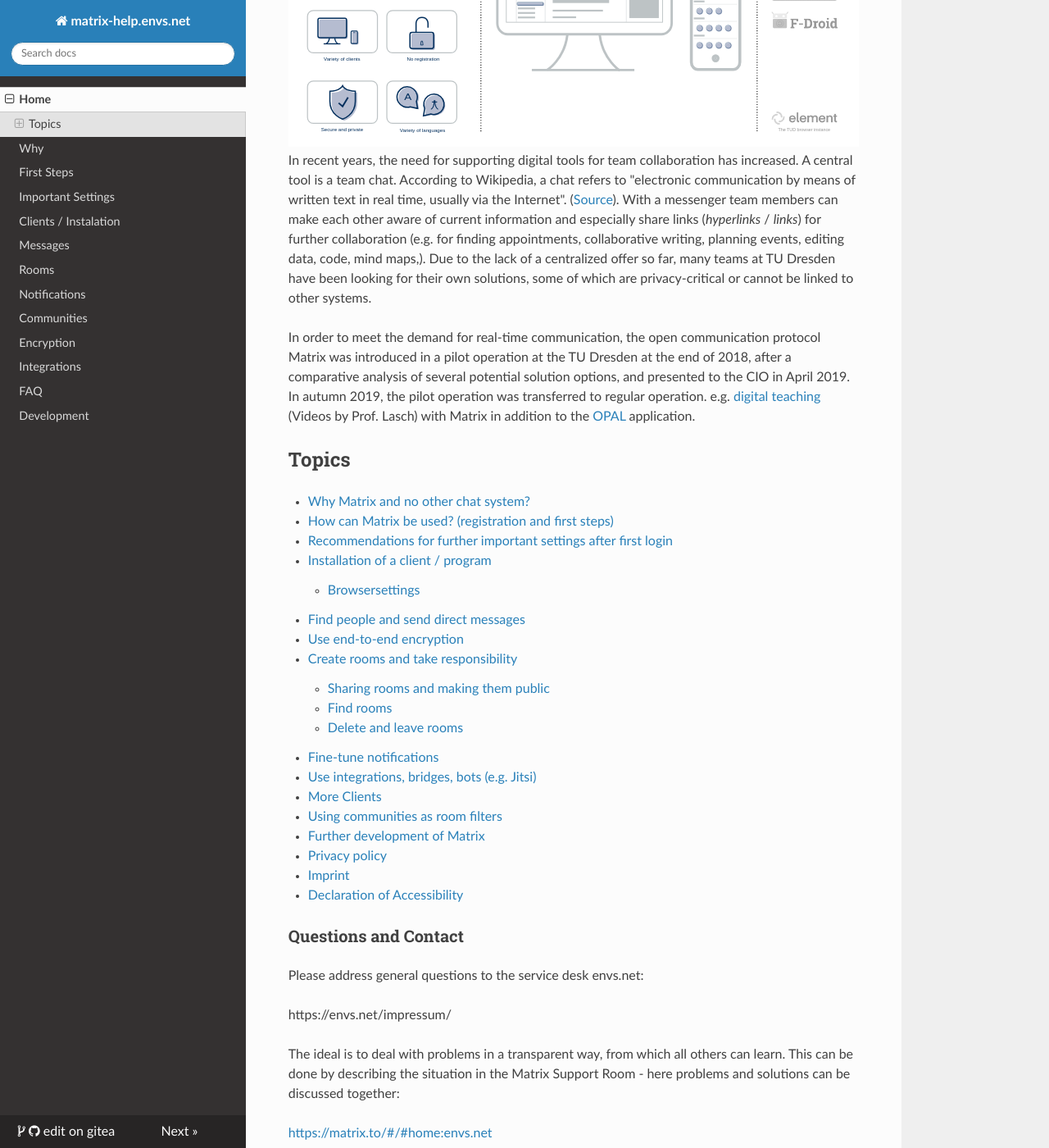
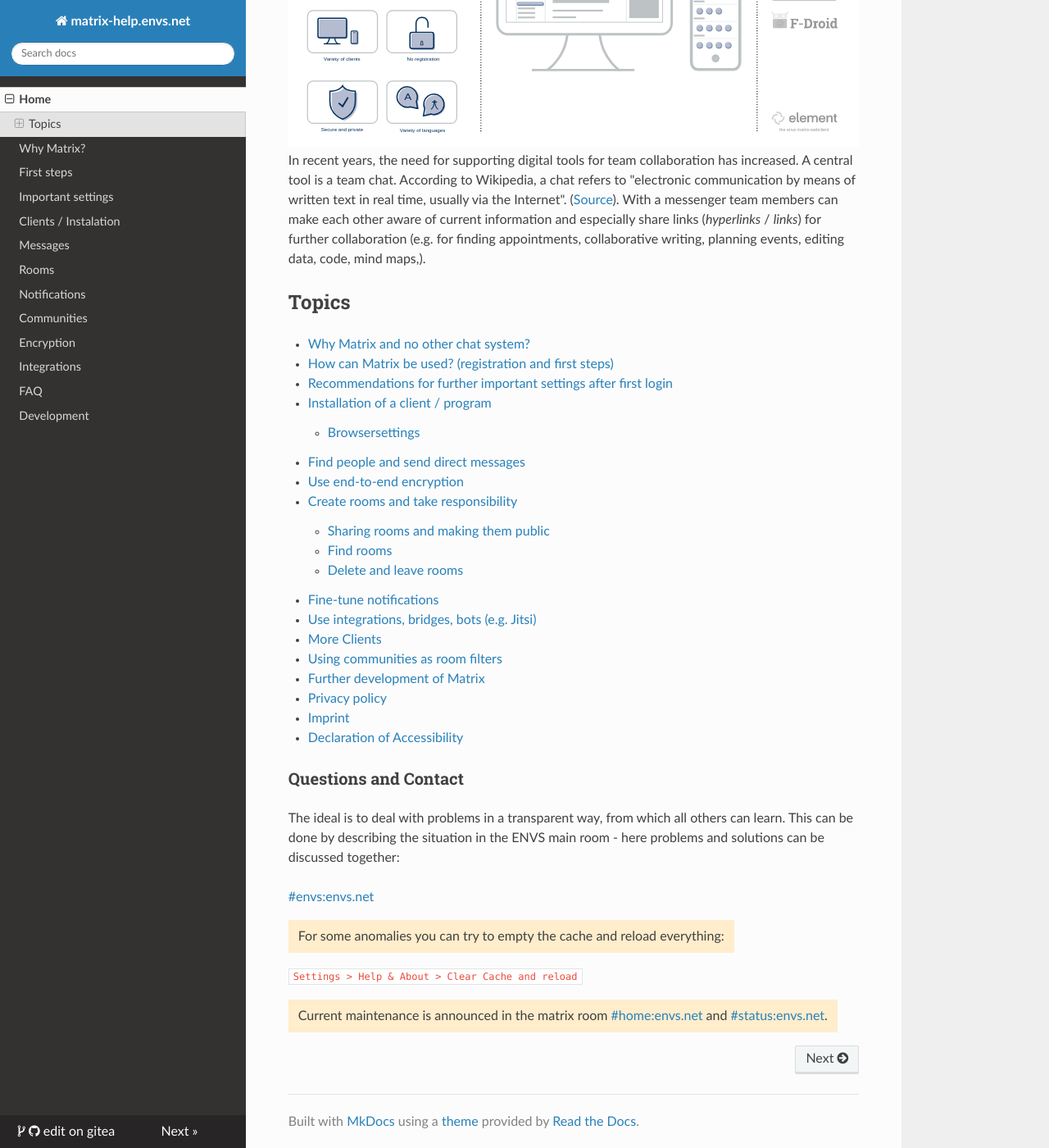
Before and after one commit to envs-net/matrix-doc, an MkDocs documentation site: the page built from docs/index.md, in a window 1280 px wide and 1400 px high, scrolled down 445 px. Shown: the whole window at 82% size. Built offline with MkDocs 1.6.1, drawn with Linux system fonts in a browser that asks for light colours; nearby versions of some CDN libraries; some of the changed text lies outside the part shown.

Commit message:
some modifications

```diff
--- a/docs/index.md
+++ b/docs/index.md
@@ -11,9 +11,7 @@ Matrix is a free and open, secure, decentralized protocol for real-time communic
 
 <object data="images/matrix_interactive_en.svg" type="image/svg+xml" style="width: 1280px; max-width: 100%"></object>
 
-In recent years, the need for supporting digital tools for team collaboration has increased. A central tool is a team chat. According to Wikipedia, a chat refers to "electronic communication by means of written text in real time, usually via the Internet". ([Source](https://en.wikipedia.org/wiki/Chat)). With a messenger team members can make each other aware of current information and especially share links (*hyperlinks* / *links*) for further collaboration (e.g. for finding appointments, collaborative writing, planning events, editing data, code, mind maps,). Due to the lack of a centralized offer so far, many teams at TU Dresden have been looking for their own solutions, some of which are privacy-critical or cannot be linked to other systems.
-
-In order to meet the demand for real-time communication, the open communication protocol Matrix was introduced in a pilot operation at the TU Dresden at the end of 2018, after a comparative analysis of several potential solution options, and presented to the CIO in April 2019. In autumn 2019, the pilot operation was transferred to regular operation. e.g. [digital](https://invidious.13ad.de/AtkA-sE-9uU) [teaching](https://invidious.13ad.de/jEvKdFTKSxU) (Videos by Prof. Lasch) with Matrix in addition to the [OPAL](https://bildungsportal.sachsen.de/opal) application.
+In recent years, the need for supporting digital tools for team collaboration has increased. A central tool is a team chat. According to Wikipedia, a chat refers to "electronic communication by means of written text in real time, usually via the Internet". ([Source](https://en.wikipedia.org/wiki/Chat)). With a messenger team members can make each other aware of current information and especially share links (*hyperlinks* / *links*) for further collaboration (e.g. for finding appointments, collaborative writing, planning events, editing data, code, mind maps,).
 
 ## Topics
 
@@ -39,18 +37,17 @@ In order to meet the demand for real-time communication, the open communication
 
 ### Questions and Contact
 
-Please address general questions to the service desk envs.net:
+The ideal is to deal with problems in a transparent way, from which all others can learn. This can be done by describing the situation in the ENVS main room - here problems and solutions can be discussed together:
 
-https://envs.net/impressum/
+[#envs:envs.net](https://matrix.to/#/#envs:envs.net)
 
-The ideal is to deal with problems in a transparent way, from which all others can learn. This can be done by describing the situation in the Matrix Support Room - here problems and solutions can be discussed together:
-
-[https://matrix.to/#/#home:envs.net](https://matrix.to/#/#home:envs.net)
-
-<span class="notice">
-For some anomalies you can try to empty the cache and reload everything: Settings > Help & About > Clear Cache and reload
+<span class="warning">
+For some anomalies you can try to empty the cache and reload everything:
 </span>
 
+`Settings > Help & About > Clear Cache and reload`
+
 <span class="warning">
-Current maintenance is announced in the matrix room [/TODO ADD MATRIX ROOM HERE]).
+Current maintenance is announced in the matrix room [#home:envs.net](https://matrix.to/#/#home:envs.net) and
+[#status:envs.net](https://matrix.to/#/#status:envs.net).
 </span>
--- a/mkdocs.yml
+++ b/mkdocs.yml
@@ -8,9 +8,9 @@ theme: readthedocs
 
 nav:
 - Home: index.md
-- Why: why.md
-- First Steps: first-steps.md
-- Important Settings: settings.md
+- Why Matrix?: why.md
+- First steps: first-steps.md
+- Important settings: settings.md
 - Clients / Instalation: clients.md
 - Messages: messaging.md
 - Rooms: rooms.md
@@ -21,7 +21,6 @@ nav:
 - FAQ: faq.md
 - Development: development.md
 
-
 markdown_extensions:
     - toc:
         permalink: "#"
```
Also changed, not shown: docs/faq.md (+9 -14 lines), docs/why.md (+4 -9 lines), docs/images/matrix_interactive_en.svg.
